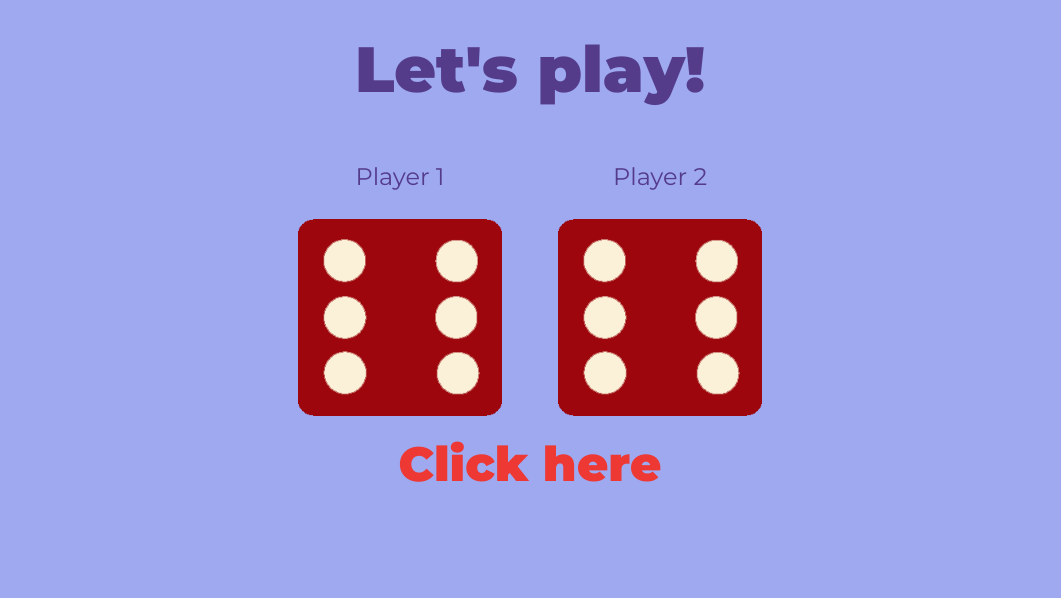
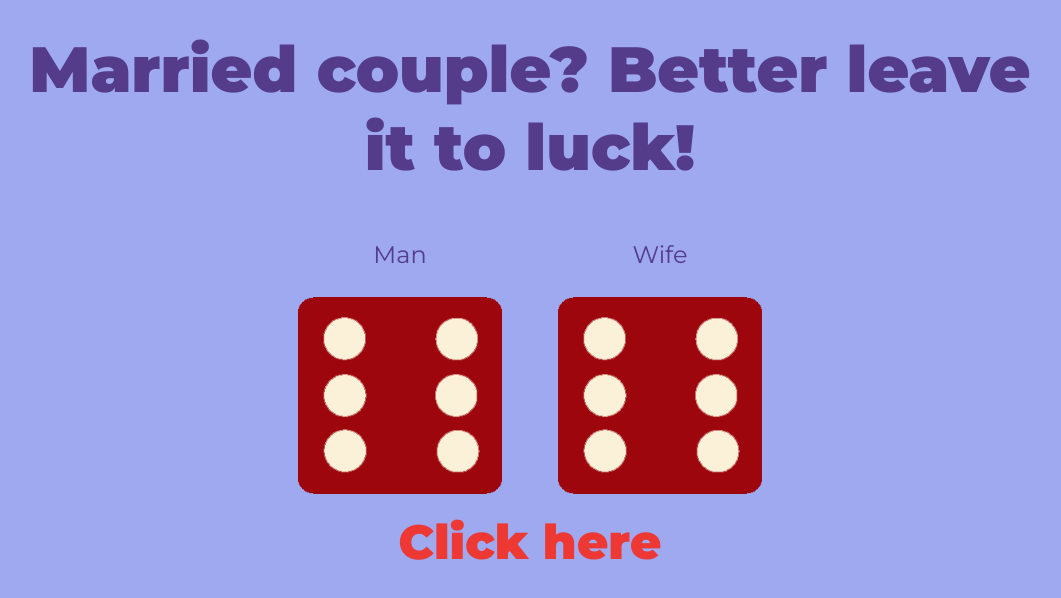
Before and after one commit to aalex7/Javascript-Game, a plain HTML site: page dicee.html in a window 1280 px wide. Shown: the whole page, without its empty margins (110-1171 px from the left). Drawn offline with Linux system fonts and the light colour scheme.

Commit message:
Update dicee.html

```diff
--- a/dicee.html
+++ b/dicee.html
@@ -13,22 +13,24 @@
   <body>
 
     <div class="container">
-      <h1>Let's play!</h1>
+      <h1> Married couple? Better leave it to luck!</h1>
 
       <div class="dice">
-        <p>Player 1</p>
+        <p>Man</p>
         <img class="img1" src="images/dice6.png">
       </div>
 
       <div class="dice">
-        <p>Player 2</p>
+        <p>Wife</p>
         <img class="img2" src="images/dice6.png">
       </div>
+
+
+
 
       <h2 onclick="gameBegin()">Click here</h2>
     </div>
 
   <script src="index.js" charset="utf-8"></script>
   </body>
-
 </html>
```
